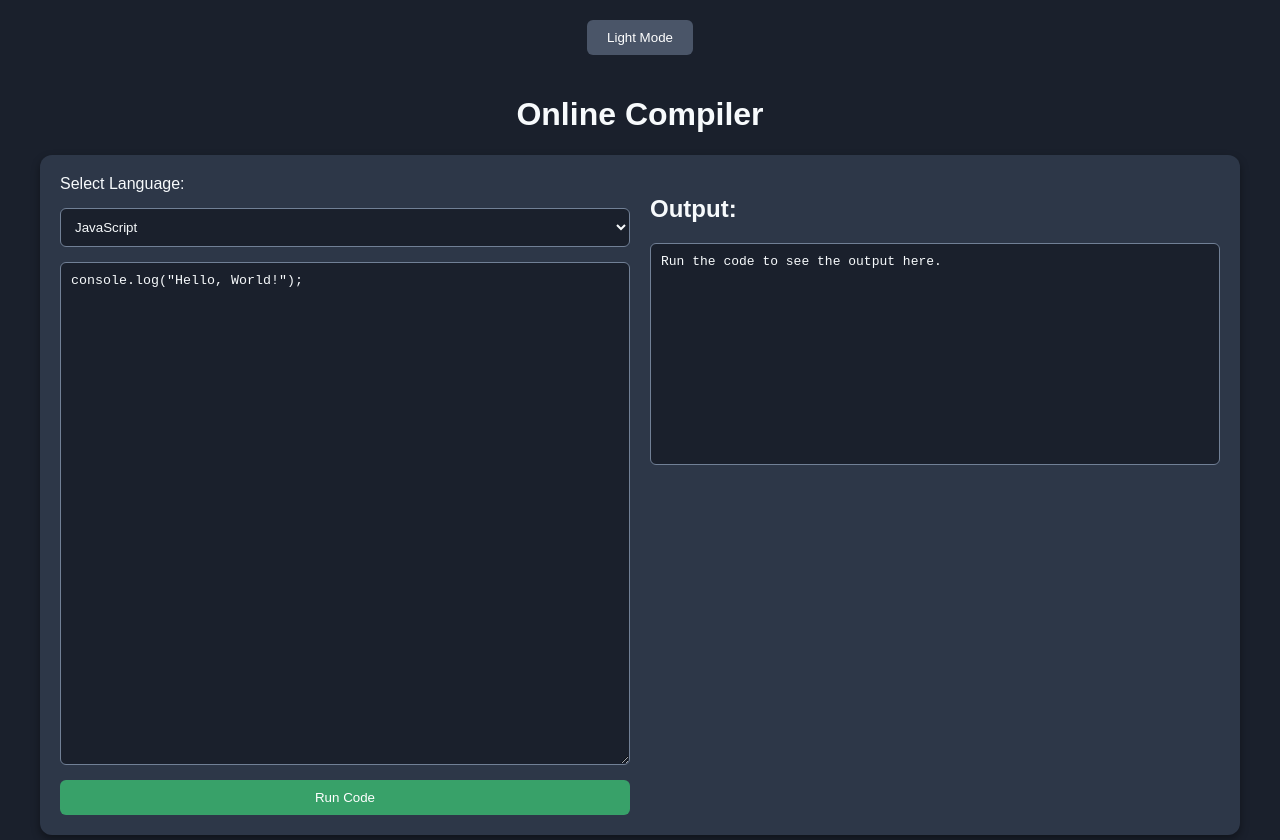
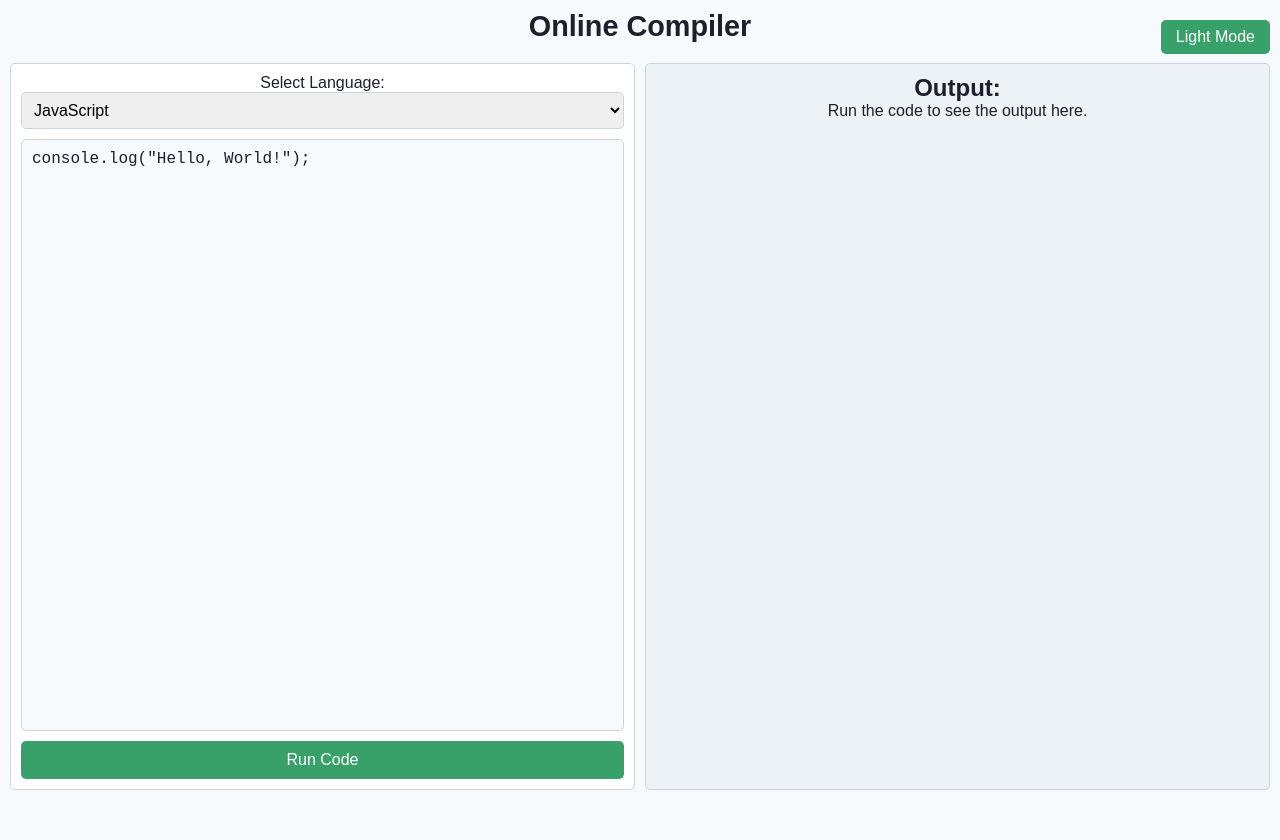
Before and after one commit to vipin10100001/Online-compiler--React, a React (Create React App) app in the folder frontend/: page / in a window 1280 px wide. After the commit the page ends 800 px from the top, so only its background shows below. Built offline with nearby package versions, Linux system fonts and the light colour scheme.

Commit message:
commit 3

```diff
--- a/frontend/src/App.css
+++ b/frontend/src/App.css
@@ -1,112 +1,181 @@
-/* Global Styles */
-body, html {
+/* General Reset */
+* {
   margin: 0;
   padding: 0;
-  height: 100%;
-  font-family: Arial, sans-serif;
+  box-sizing: border-box;
 }
 
-/* Themes */
+body {
+  font-family: 'Arial', sans-serif;
+  background-color: var(--light-bg);
+  color: var(--light-text);
+  height: 100vh;
+  overflow: hidden;
+  transition: background-color 0.3s, color 0.3s;
+}
+
+:root {
+  --dark-bg: #1a202c;
+  --light-bg: #f7fafc;
+  --dark-text: #f7fafc;
+  --light-text: #1a202c;
+  --button-bg: #38a169;
+  --button-hover: #2f855a;
+  --error-color: #e53e3e;
+  --border-color: #cbd5e0;
+}
+
+/* Dark mode variables */
+body.dark-mode {
+  background-color: var(--dark-bg);
+  color: var(--dark-text);
+}
+
+/* Main App Container */
 .App {
   display: flex;
   flex-direction: column;
-  align-items: center;
-  justify-content: flex-start;
-  padding: 20px;
+  height: 100%;
+  width: 100%;
+  text-align: center;
+  padding: 10px;
 }
 
-.dark-mode {
-  background-color: #1a202c;
-  color: #f7fafc;
+/* Title */
+h1 {
+  margin-bottom: 10px;
+  font-size: 1.8rem;
 }
 
-.light-mode {
-  background-color: #f7fafc;
-  color: #1a202c;
+/* Theme Toggle Button */
+.theme-toggle {
+  position: absolute;
+  top: 10px;
+  right: 10px;
+  background-color: var(--button-bg);
+  color: white;
+  border: none;
+  padding: 8px 15px;
+  font-size: 1rem;
+  border-radius: 5px;
+  cursor: pointer;
+  transition: background-color 0.3s;
+}
+
+.theme-toggle:hover {
+  background-color: var(--button-hover);
 }
 
 /* Compiler Container */
 .compiler-container {
   display: flex;
-  flex-wrap: wrap;
+  flex: 1;
+  gap: 10px;
   justify-content: space-between;
-  gap: 20px;
-  width: 100%;
-  max-width: 1200px;
-  min-height: calc(100vh - 120px); /* Ensure it fills most of the screen */
-  background: var(--container-bg, #2d3748);
-  padding: 20px;
-  border-radius: 12px;
-  box-shadow: 0 4px 8px rgba(0, 0, 0, 0.4);
-  box-sizing: border-box;
+  align-items: stretch;
+  margin-top: 10px;
 }
 
-/* Input Section */
-.input-section {
-  flex: 1 1 48%;
+/* Input and Output Sections */
+.input-section,
+.output-section {
+  flex: 1;
   display: flex;
   flex-direction: column;
-  gap: 15px;
+  padding: 10px;
+  border: 1px solid var(--border-color);
+  border-radius: 5px;
+  background-color: white;
+  overflow: auto;
 }
 
-.language-select {
-  padding: 10px;
-  border-radius: 6px;
-  border: 1px solid var(--input-border, #718096);
-  background-color: var(--input-bg, #1a202c);
-  color: inherit;
+body.dark-mode .input-section,
+body.dark-mode .output-section {
+  background-color: #2d3748;
 }
 
-textarea.code-input {
-  flex-grow: 1;
-  border: 1px solid var(--input-border, #718096);
-  border-radius: 6px;
-  padding: 10px;
-  background-color: var(--input-bg, #1a202c);
-  color: inherit;
-  font-family: monospace;
+/* Language Selector */
+.language-select {
+  width: 100%;
+  padding: 8px;
+  margin-bottom: 10px;
+  font-size: 1rem;
+  border: 1px solid var(--border-color);
+  border-radius: 5px;
 }
 
-.run-code-btn {
-  padding: 10px 20px;
-  background-color: #38a169;
+.language-select:focus {
+  outline: none;
+  border-color: var(--button-bg);
+}
+
+/* Text Area */
+textarea {
+  flex: 1;
+  padding: 10px;
+  border: 1px solid var(--border-color);
+  border-radius: 5px;
+  font-family: 'Courier New', Courier, monospace;
+  font-size: 1rem;
+  background-color: #f7fafc;
+  color: var(--light-text);
+  resize: none;
+}
+
+body.dark-mode textarea {
+  background-color: #2d3748;
+  color: var(--dark-text);
+}
+
+/* Buttons */
+button {
+  background-color: var(--button-bg);
   color: white;
   border: none;
-  border-radius: 6px;
+  padding: 10px 20px;
+  font-size: 1rem;
+  border-radius: 5px;
   cursor: pointer;
+  margin-top: 10px;
+  transition: background-color 0.3s;
 }
 
-.run-code-btn:hover {
-  background-color: #2f855a;
+button:hover {
+  background-color: var(--button-hover);
 }
 
 /* Output Section */
 .output-section {
-  flex: 1 1 48%;
+  white-space: pre-wrap;
+  word-break: break-word;
+  overflow-y: auto;
+  background-color: #edf2f7;
 }
 
-.output-box {
-  padding: 10px;
-  border: 1px solid var(--input-border, #718096);
-  border-radius: 6px;
-  background-color: var(--output-bg, #1a202c);
-  color: inherit;
-  min-height: 200px;
-  font-family: monospace;
-  white-space: pre-wrap;
+body.dark-mode .output-section {
+  background-color: #2d3748;
 }
 
-/* Theme Toggle Button */
-.theme-toggle {
-  margin-bottom: 20px;
-  padding: 10px 20px;
-  background-color: #4a5568;
-  color: white;
-  border: none;
-  border-radius: 6px;
-  cursor: pointer;
+.output-section.error {
+  color: var(--error-color);
 }
 
-.theme-toggle:hover {
-  background-color: #2d3748;
+/* Responsiveness */
+@media (max-width: 768px) {
+  .compiler-container {
+    flex-direction: column;
+  }
+
+  .input-section,
+  .output-section {
+    flex: none;
+    margin-left: 0%;
+    height: 50%;
+    width: 100%;
+  }
+
+  .theme-toggle {
+    top: 5px;
+    right: 5px;
+  }
 }
--- a/frontend/src/App.js
+++ b/frontend/src/App.js
@@ -1,4 +1,4 @@
-import React, { useState } from "react";
+import React, { useState, useEffect } from "react";
 import "./App.css";
 
 const defaultCode = {
@@ -11,7 +11,15 @@ function App() {
   const [language, setLanguage] = useState("JavaScript");
   const [code, setCode] = useState(defaultCode[language]);
   const [output, setOutput] = useState("");
-  const [isDarkMode, setIsDarkMode] = useState(true); // Theme state
+  const [isDarkMode, setIsDarkMode] = useState(true);
+
+  // Load theme preference from localStorage
+  useEffect(() => {
+    const savedTheme = localStorage.getItem("theme");
+    if (savedTheme) {
+      setIsDarkMode(savedTheme === "dark");
+    }
+  }, []);
 
   const handleLanguageChange = (event) => {
     const selectedLanguage = event.target.value;
@@ -48,7 +56,9 @@ function App() {
   };
 
   const toggleTheme = () => {
-    setIsDarkMode(!isDarkMode);
+    const newTheme = !isDarkMode;
+    setIsDarkMode(newTheme);
+    localStorage.setItem("theme", newTheme ? "dark" : "light");
   };
 
   return (
```
